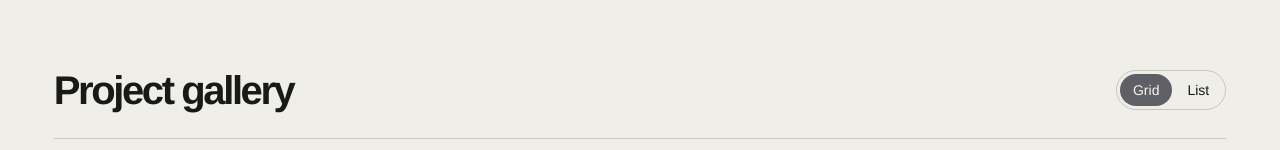
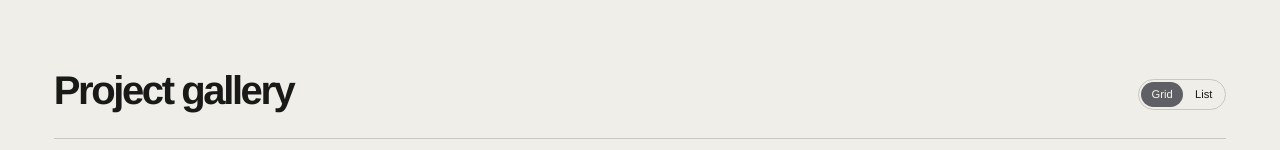
Before and after one commit to mateocabanal/dads-website, a plain HTML site: page index.html in a window 1280 px wide. Shown: the part 139-289 px from the top of the page. Drawn offline with Linux system fonts and the light colour scheme.

Commit message:
Reduce Grid and List toggle to 80 percent

```diff
--- a/styles.css
+++ b/styles.css
@@ -27,7 +27,7 @@ h1,h2,h3,p,dl,dd{margin:0}
 .section-head{display:flex;align-items:end;justify-content:space-between;gap:18px;margin-bottom:28px}
 .section-head .label,.project-meta,.next .label{color:var(--muted)}
 .section-head h2{font-size:30pt;letter-spacing:-.06em;line-height:1;font-weight:680;margin-top:6px}
-.view-controls{display:flex;border:1px solid var(--line);border-radius:99px;padding:3px;gap:2px}
+.view-controls{display:flex;zoom:.8;border:1px solid var(--line);border-radius:99px;padding:3px;gap:2px}
 .view-controls button,.filters button{border:0;border-radius:99px;background:transparent;padding:8px 13px;font-size:.875rem;white-space:nowrap}
 .view-controls button:hover,.filters button:hover{background:#ddded3}
 .view-controls button[aria-pressed=true],.filters button[aria-pressed=true]{background:#5f6065;color:var(--cream)}
```
